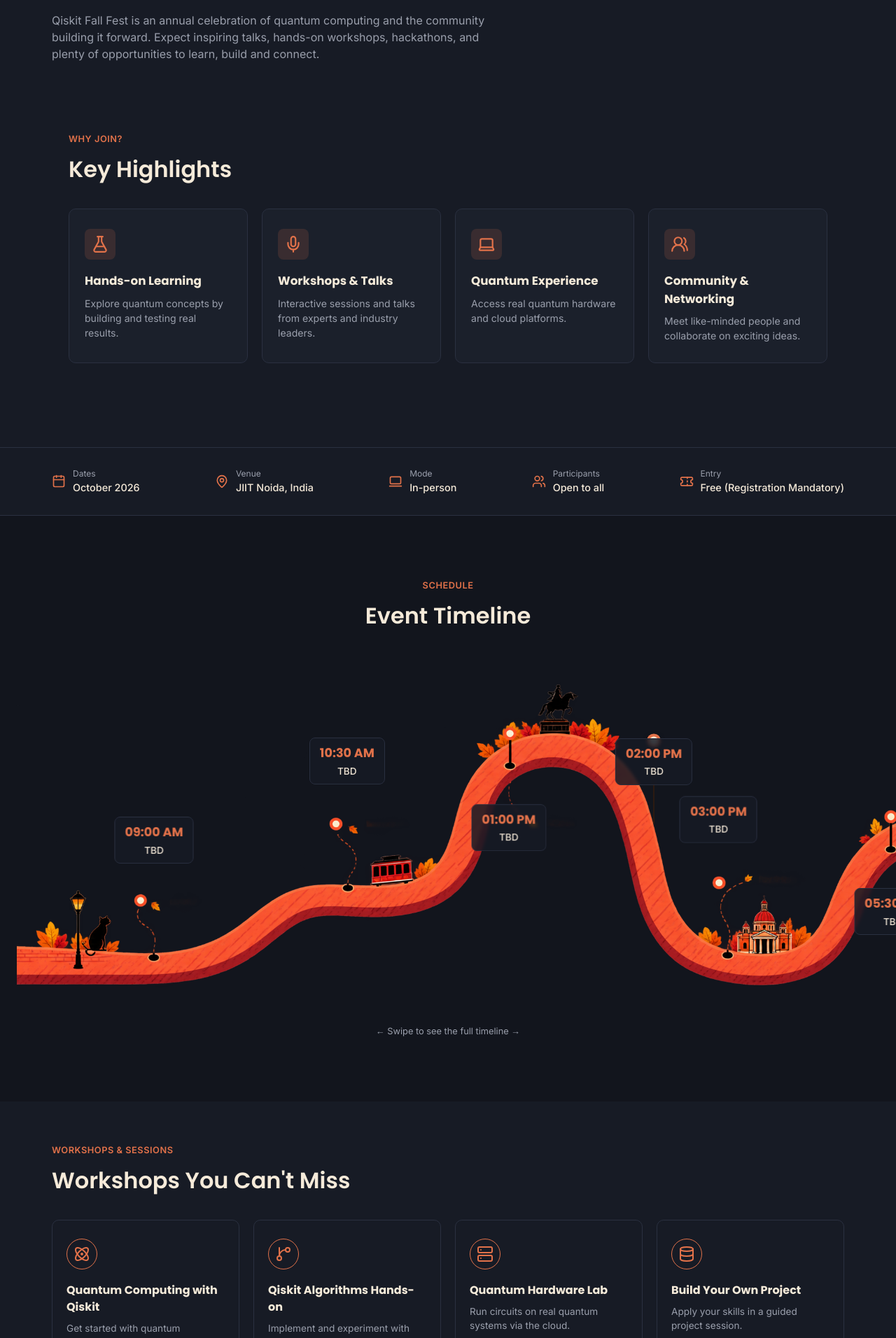
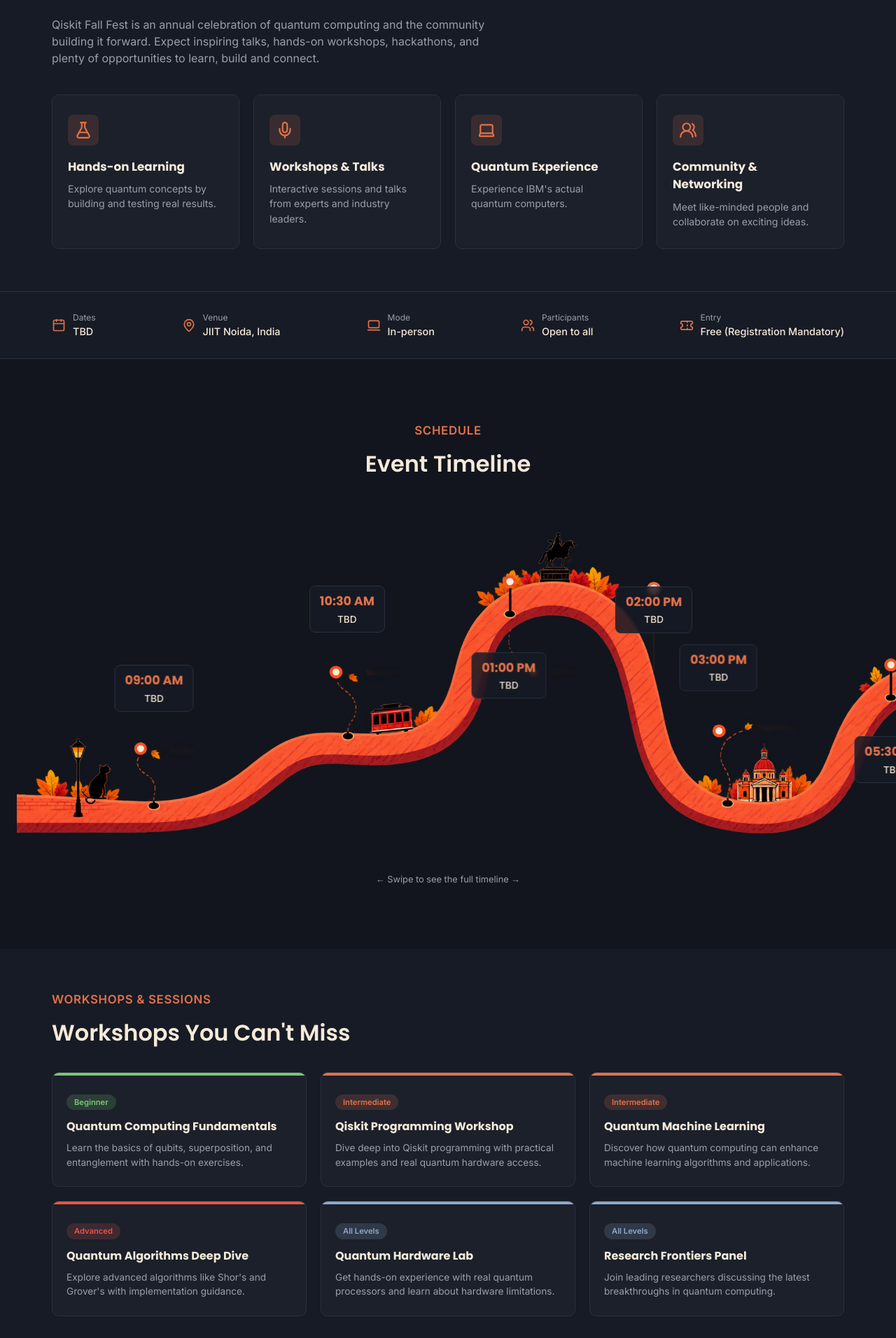
Before and after one commit to saumyabaranwal/qiskitfallfest26, a React (Vite) app in the folder qiskitfallfest26/: page / in a window 1280 px wide. Shown: the part 688-2600 px from the top of the page at 70% size. Built offline with nearby package versions, Linux system fonts and the light colour scheme.

Commit message:
Update Highlights, Workshops components, event data, and global styles

```diff
--- a/qiskitfallfest26/src/components/Highlights.css
+++ b/qiskitfallfest26/src/components/Highlights.css
@@ -1,12 +1,7 @@
-.highlights {
-  padding: 60px 0;
-}
-
 .highlights-grid {
   display: grid;
   grid-template-columns: repeat(4, 1fr);
   gap: 20px;
-  margin-top: 32px;
 }
 
 .highlight-card {
--- a/qiskitfallfest26/src/components/Highlights.jsx
+++ b/qiskitfallfest26/src/components/Highlights.jsx
@@ -10,11 +10,6 @@
 
 function Highlights({ data }) {
   return (
-    <section className="highlights">
-      <div className="container">
-        <p className="section-eyebrow">{data.eyebrow}</p>
-        <h2 className="section-heading">{data.heading}</h2>
-
     <div className="highlights-grid">
       {data.items.map((item) => {
         const Icon = icons[item.icon]
@@ -29,8 +24,6 @@
         )
       })}
     </div>
-      </div>
-    </section>
   )
 }
 
--- a/qiskitfallfest26/src/components/Workshops.css
+++ b/qiskitfallfest26/src/components/Workshops.css
@@ -5,28 +5,47 @@
 
 .workshops-grid {
   display: grid;
-  grid-template-columns: repeat(4, 1fr);
+  grid-template-columns: repeat(3, 1fr);
   gap: 20px;
   margin-top: 32px;
 }
 
 .workshop-card {
+  position: relative;
+  overflow: hidden;
+  background-color: var(--color-panel);
   border: 1px solid var(--color-border);
   border-radius: 10px;
-  padding: 26px 20px;
+  padding: 28px 20px 24px;
   text-align: left;
+  transition: border-color 0.15s ease, transform 0.15s ease, box-shadow 0.15s ease;
 }
 
-.workshop-icon {
-  width: 44px;
-  height: 44px;
-  border-radius: 50%;
-  border: 1px solid var(--color-accent);
-  color: var(--color-accent);
-  display: flex;
-  align-items: center;
-  justify-content: center;
-  margin-bottom: 18px;
+.workshop-card::before {
+  content: '';
+  position: absolute;
+  top: 0;
+  left: 0;
+  right: 0;
+  height: 4px;
+  background-color: var(--diff-color, var(--color-accent));
+}
+
+.workshop-card:hover {
+  border-color: var(--diff-color, var(--color-accent));
+  transform: translateY(-3px);
+  box-shadow: 0 10px 24px -12px var(--diff-color, var(--color-accent));
+}
+
+.workshop-difficulty {
+  display: inline-flex;
+  padding: 3px 11px;
+  border-radius: 999px;
+  background-color: color-mix(in srgb, var(--diff-color, var(--color-accent)) 18%, transparent);
+  color: var(--diff-color, var(--color-accent));
+  font-size: 0.7rem;
+  font-weight: 600;
+  margin-bottom: 12px;
 }
 
 .workshop-card h3 {
--- a/qiskitfallfest26/src/components/Workshops.jsx
+++ b/qiskitfallfest26/src/components/Workshops.jsx
@@ -1,11 +1,10 @@
-import { Atom, GitBranch, Server, Database } from 'lucide-react'
 import './Workshops.css'
 
-const icons = {
-  atom: Atom,
-  'git-branch': GitBranch,
-  server: Server,
-  database: Database,
+const difficultyColors = {
+  Beginner: '#7cc576',
+  Intermediate: '#e2724a',
+  Advanced: '#e2574a',
+  'All Levels': '#8ea9c9',
 }
 
 function Workshops({ data }) {
@@ -16,13 +15,15 @@
         <h2 className="section-heading">{data.heading}</h2>
 
         <div className="workshops-grid">
-          {data.items.map((item) => {
-            const Icon = icons[item.icon]
+          {data.items.map((item, i) => {
+            const color = difficultyColors[item.difficulty] || 'var(--color-accent)'
             return (
-              <div className="workshop-card" key={item.title}>
-                <div className="workshop-icon">
-                  <Icon size={24} />
-                </div>
+              <div
+                key={item.title + i}
+                className="workshop-card"
+                style={{ '--diff-color': color }}
+              >
+                <span className="workshop-difficulty">{item.difficulty}</span>
                 <h3>{item.title}</h3>
                 <p>{item.desc}</p>
               </div>
--- a/qiskitfallfest26/src/data/eventData.json
+++ b/qiskitfallfest26/src/data/eventData.json
@@ -9,28 +9,20 @@
     { "label": "Register", "href": "#register" }
   ],
   "about": {
-    "eyebrow": "ABOUT QFF",
+    "eyebrow": "About",
     "heading": "What is Qiskit Fall Fest?",
-    "description": "Qiskit Fall Fest is an annual celebration of quantum computing and the community building it forward. Expect inspiring talks, hands-on workshops, hackathons, and plenty of opportunities to learn, build and connect.",
-    "points": [
-      { "icon": "user", "text": "Learn from experts" },
-      { "icon": "code", "text": "Build with Qiskit" },
-      { "icon": "cpu", "text": "Experience real quantum systems" },
-      { "icon": "users", "text": "Connect with a global quantum community" }
-    ]
+    "description": "Qiskit Fall Fest is an annual celebration of quantum computing and the community building it forward. Expect inspiring talks, hands-on workshops, hackathons, and plenty of opportunities to learn, build and connect."
   },
   "highlights": {
-    "eyebrow": "WHY JOIN?",
-    "heading": "Key Highlights",
     "items": [
       { "icon": "flask-conical", "title": "Hands-on Learning", "desc": "Explore quantum concepts by building and testing real results." },
       { "icon": "mic", "title": "Workshops & Talks", "desc": "Interactive sessions and talks from experts and industry leaders." },
-      { "icon": "laptop", "title": "Quantum Experience", "desc": "Access real quantum hardware and cloud platforms." },
+      { "icon": "laptop", "title": "Quantum Experience", "desc": "Experience IBM's actual quantum computers." },
       { "icon": "users-round", "title": "Community & Networking", "desc": "Meet like-minded people and collaborate on exciting ideas." }
     ]
   },
   "eventDetails": [
-    { "icon": "calendar", "label": "Dates", "value": "October 2026" },
+    { "icon": "calendar", "label": "Dates", "value": "TBD" },
     { "icon": "map-pin", "label": "Venue", "value": "JIIT Noida, India" },
     { "icon": "laptop-2", "label": "Mode", "value": "In-person" },
     { "icon": "users", "label": "Participants", "value": "Open to all" },
@@ -52,10 +44,12 @@
     "eyebrow": "WORKSHOPS & SESSIONS",
     "heading": "Workshops You Can't Miss",
     "items": [
-      { "title": "Quantum Computing with Qiskit", "desc": "Get started with quantum programming using Qiskit.", "icon": "atom" },
-      { "title": "Qiskit Algorithms Hands-on", "desc": "Implement and experiment with popular algorithms.", "icon": "git-branch" },
-      { "title": "Quantum Hardware Lab", "desc": "Run circuits on real quantum systems via the cloud.", "icon": "server" },
-      { "title": "Build Your Own Project", "desc": "Apply your skills in a guided project session.", "icon": "database" }
+      { "title": "Quantum Computing Fundamentals", "difficulty": "Beginner", "desc": "Learn the basics of qubits, superposition, and entanglement with hands-on exercises." },
+      { "title": "Qiskit Programming Workshop", "difficulty": "Intermediate", "desc": "Dive deep into Qiskit programming with practical examples and real quantum hardware access." },
+      { "title": "Quantum Machine Learning", "difficulty": "Intermediate", "desc": "Discover how quantum computing can enhance machine learning algorithms and applications." },
+      { "title": "Quantum Algorithms Deep Dive", "difficulty": "Advanced", "desc": "Explore advanced algorithms like Shor's and Grover's with implementation guidance." },
+      { "title": "Quantum Hardware Lab", "difficulty": "All Levels", "desc": "Get hands-on experience with real quantum processors and learn about hardware limitations." },
+      { "title": "Research Frontiers Panel", "difficulty": "All Levels", "desc": "Join leading researchers discussing the latest breakthroughs in quantum computing." }
     ]
   },
   "register": {
--- a/qiskitfallfest26/src/index.css
+++ b/qiskitfallfest26/src/index.css
@@ -26,6 +26,7 @@
 
 html {
   scroll-behavior: smooth;
+  scroll-padding-top: 88px;
 }
 
 body {
@@ -63,7 +64,7 @@
 
 .section-eyebrow {
   color: var(--color-accent);
-  font-size: 0.8rem;
+  font-size: 1.05rem;
   font-weight: 600;
   letter-spacing: 0.04em;
   margin-bottom: 10px;
```
Also changed, not shown: 1 other file (tests, documents, lock files or other folders). Lines whose indentation alone changed are shown as unchanged.
